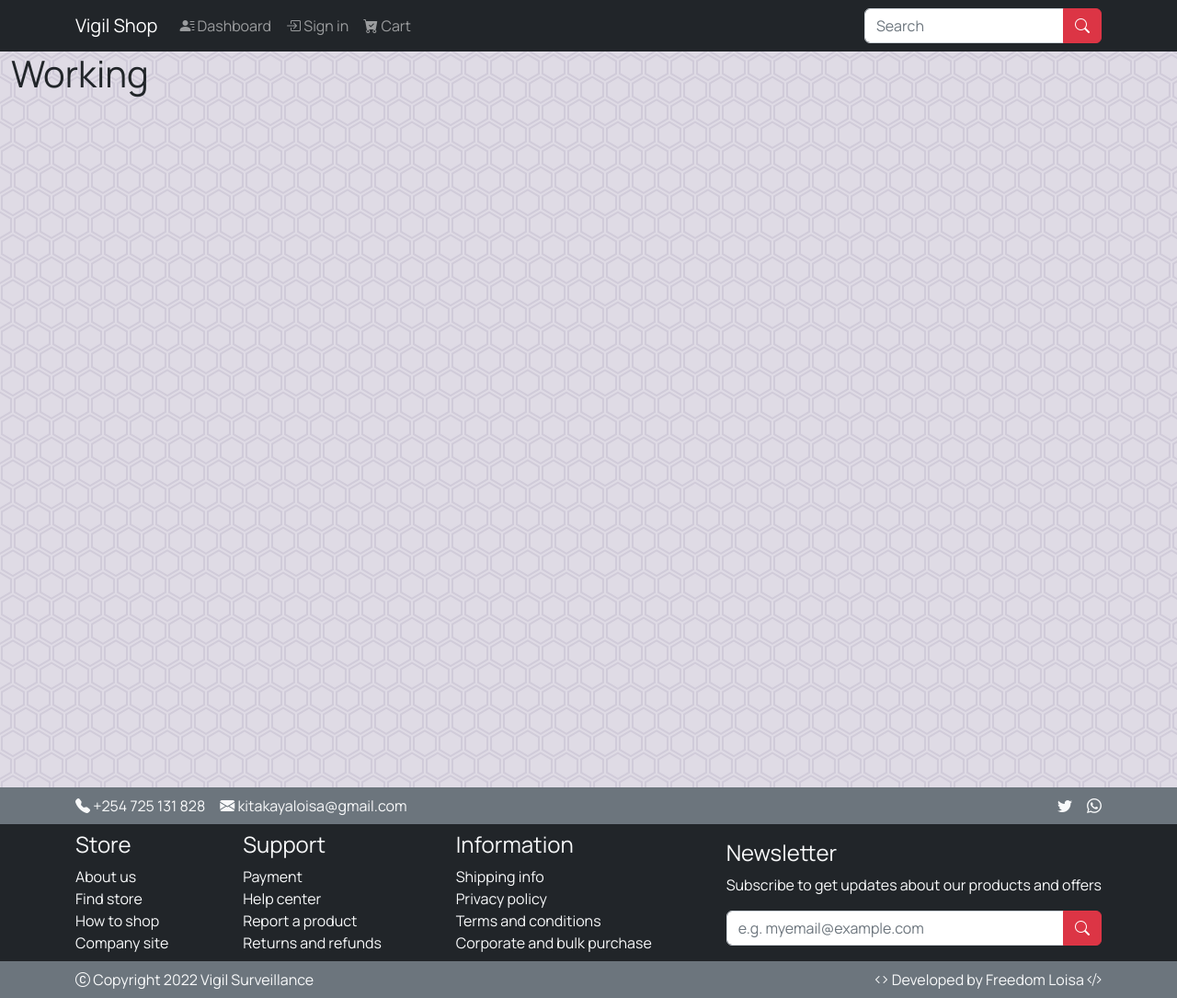
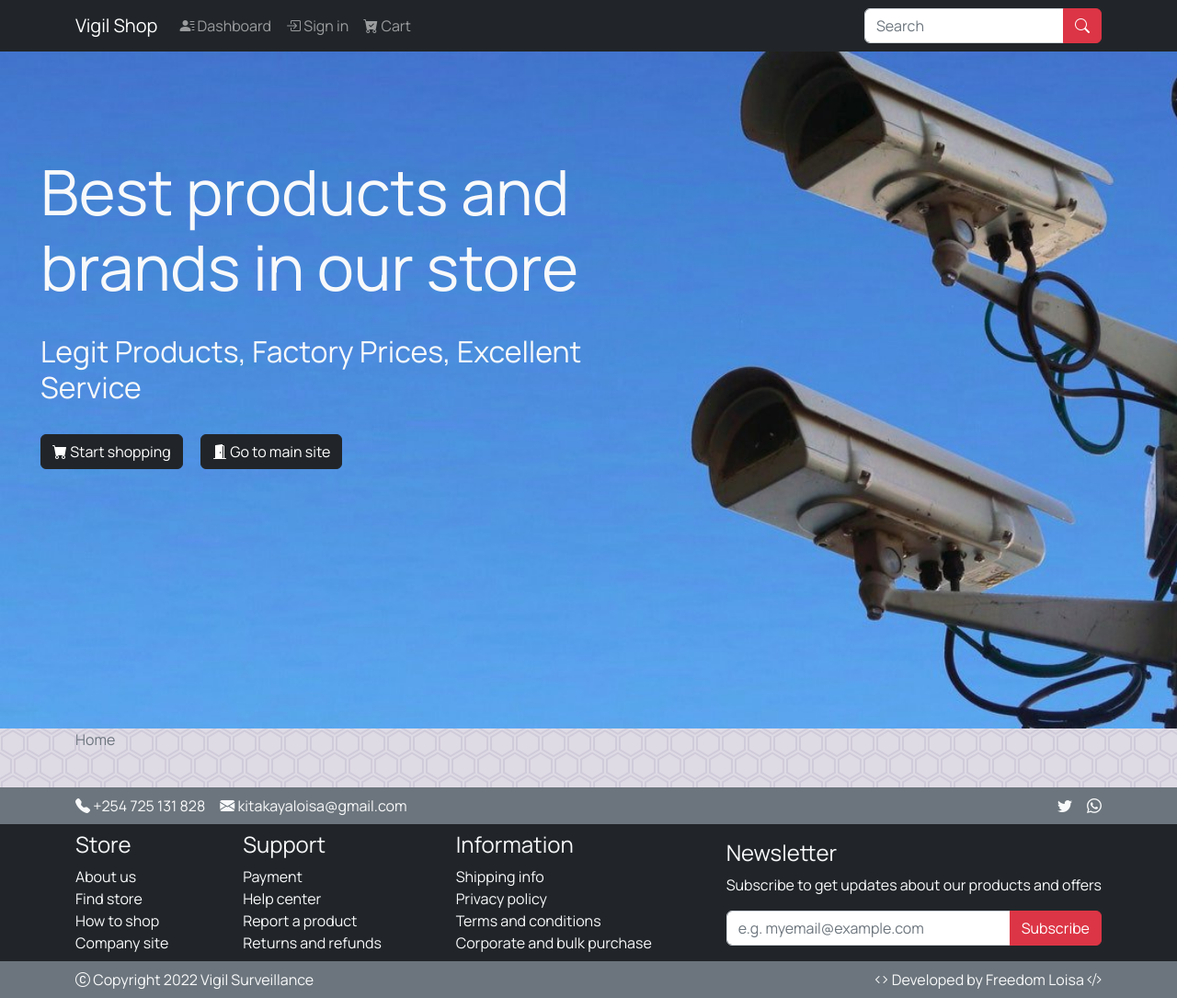
Before and after one commit to LoisaKitakaya/Vigil, a Django app: page / in a window 1280 px wide. Shown: the whole page at 92% size. Run offline with Django 4.2, Linux system fonts and the light colour scheme; some libraries are stand-ins or nearby versions.

Commit message:
created home/all products page

```diff
--- a/core/templates/core/home.html
+++ b/core/templates/core/home.html
@@ -18,11 +18,54 @@
 <!-- body -->
 
 <!-- extend block -->
+
 {% block body %}
-<div class="container-fluid">
-  <h1>Working</h1>
+
+<!-- home page banner -->
+<div class="banner">
+  <div class="container-fluid">
+    <div class="banner-text">
+      <h1 class="text-light">Best products and brands in our store</h1>
+      <br />
+      <h4 class="text-light">
+        Legit Products, Factory Prices, Excellent Service
+      </h4>
+      <br />
+      <div class="banner-buttons">
+        <a href="#" class="btn btn-dark me-3"
+          ><i class="bi bi-cart-fill"></i> Start shopping</a
+        >
+        <a href="#" class="btn btn-dark me-3"
+          ><i class="bi bi-door-open-fill"></i> Go to main site</a
+        >
+      </div>
+    </div>
+  </div>
 </div>
+<!-- home page banner -->
+
+<!-- all products -->
+<div class="container">
+  <!-- shop navigation -->
+  <div class="shop-nav">
+    <!-- breadcrumbs -->
+    <nav aria-label="breadcrumb">
+      <ol class="breadcrumb">
+        <li class="breadcrumb-item active" aria-current="page">Home</li>
+      </ol>
+    </nav>
+    <!-- breadcrumbs -->
+
+    <!-- filters -->
+    <div class="filter-buttons"></div>
+    <!-- filters -->
+  </div>
+  <!-- shop navigation -->
+</div>
+<!-- all products -->
+
 {% endblock %}
+
 <!-- extend block -->
 
 <!-- body -->
--- a/static/css/main.css
+++ b/static/css/main.css
@@ -31,3 +31,24 @@ html {
   display: flex !important;
   justify-content: space-between !important;
 }
+
+.banner {
+  min-height: 92vh !important;
+  background-image: url("../img/banner9.jpg");
+  background-repeat: no-repeat;
+  background-size: cover;
+  background-attachment: fixed;
+}
+
+.banner-text {
+    width: 50%;
+    padding: 7rem 0 0 2rem;
+}
+
+.banner-text h1 {
+  font-size: 68px !important;
+}
+
+.banner-text h4 {
+  font-size: 32px !important;
+}
--- a/templates/index.html
+++ b/templates/index.html
@@ -107,11 +107,15 @@
     <!-- navigation -->
 
     <!-- body -->
+
     <div class="main-body">
+      <!-- template entry -->
       {% block body %}
       <!--  -->
       {% endblock %}
+      <!-- template entry -->
     </div>
+
     <!-- body -->
 
     <!-- footer -->
@@ -177,9 +181,7 @@
                 placeholder="e.g. myemail@example.com"
                 aria-label="Email"
               />
-              <button class="btn btn-danger" type="submit">
-                <i class="bi bi-search"></i>
-              </button>
+              <button class="btn btn-danger" type="submit">Subscribe</button>
             </div>
           </form>
         </div>
@@ -213,7 +215,7 @@
 
     <!-- back to top -->
     <span id="back-top"
-      ><i class="bi bi-arrow-up-square-fill fs-3 text-info"></i
+      ><i class="bi bi-arrow-up-square-fill fs-3 text-danger"></i
     ></span>
     <!-- back to top -->
   </body>
```
Also changed, not shown: static/img/banner9.jpg (added).
